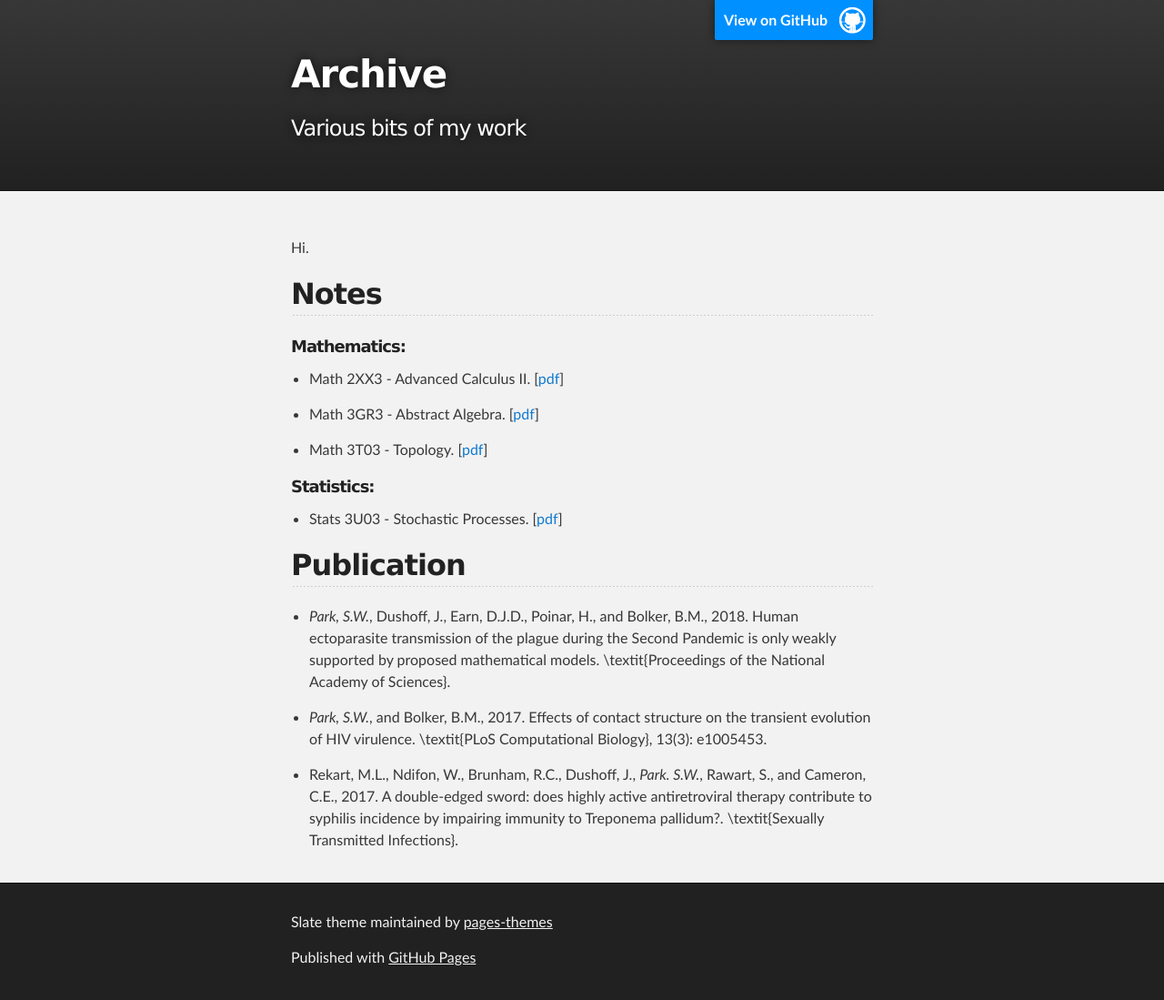
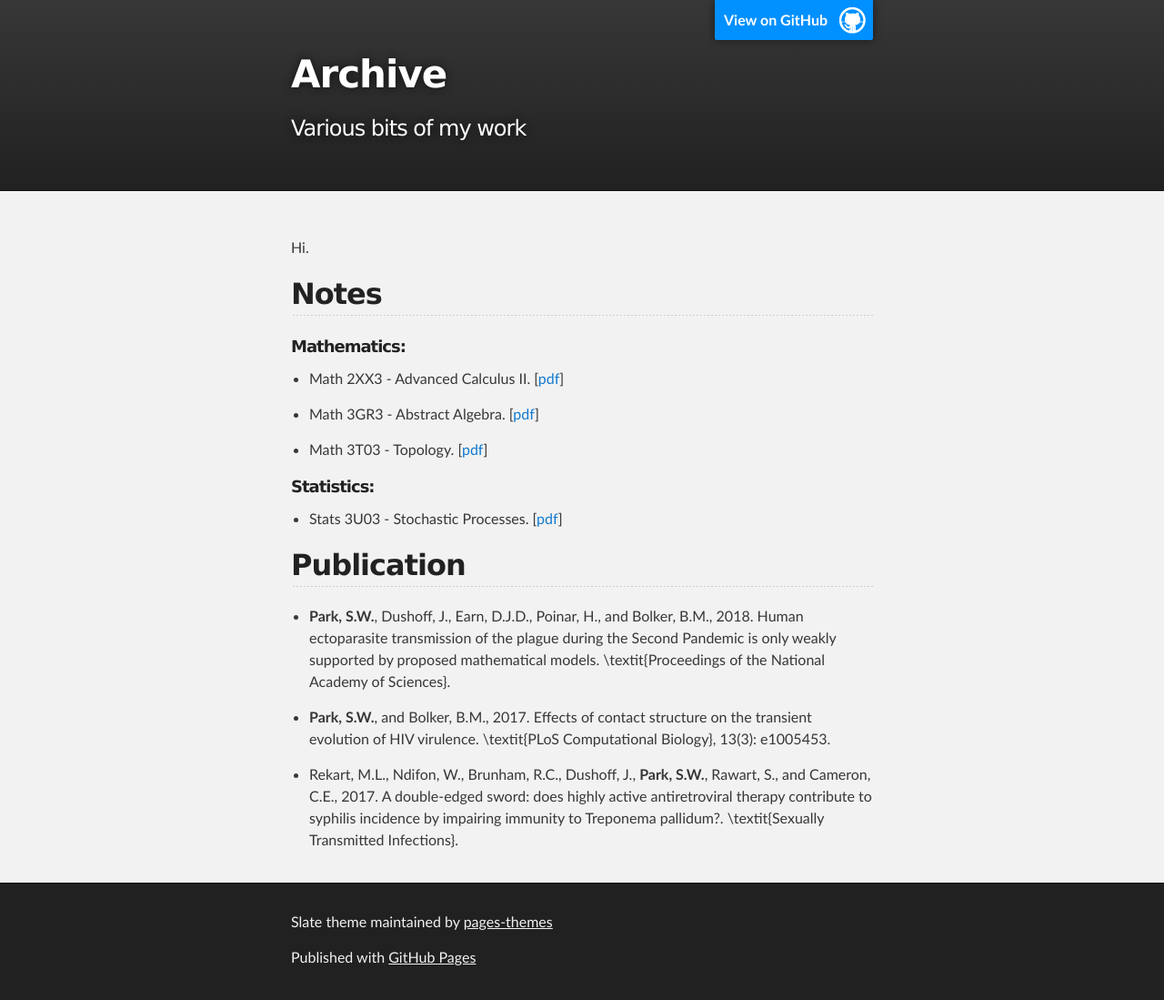
Before and after one commit to parksw3/parksw3.github.io, a Jekyll site: the page built from index.md, in a window 1280 px wide. Shown: the whole page at 91% size. Built offline with Jekyll 4.4.1, drawn with Linux system fonts in a browser that asks for light colours.

Commit message:
bold again

```diff
--- a/index.md
+++ b/index.md
@@ -22,8 +22,8 @@ Notes
 Publication
 ----
 
-* _Park, S.W._, Dushoff, J., Earn, D.J.D., Poinar, H., and Bolker, B.M., 2018. Human ectoparasite transmission of the plague during the Second Pandemic is only weakly supported by proposed mathematical models. \textit{Proceedings of the National Academy of Sciences}.
+* __Park, S.W.__, Dushoff, J., Earn, D.J.D., Poinar, H., and Bolker, B.M., 2018. Human ectoparasite transmission of the plague during the Second Pandemic is only weakly supported by proposed mathematical models. \textit{Proceedings of the National Academy of Sciences}.
 
-* _Park, S.W._, and Bolker, B.M., 2017. Effects of contact structure on the transient evolution of HIV virulence. \textit{PLoS Computational Biology}, 13(3): e1005453.
+* __Park, S.W.__, and Bolker, B.M., 2017. Effects of contact structure on the transient evolution of HIV virulence. \textit{PLoS Computational Biology}, 13(3): e1005453.
 
-* Rekart, M.L., Ndifon, W., Brunham, R.C., Dushoff, J., _Park. S.W._, Rawart, S., and Cameron, C.E., 2017. A double-edged sword: does highly active antiretroviral therapy contribute to syphilis incidence by impairing immunity to Treponema pallidum?. \textit{Sexually Transmitted Infections}.
+* Rekart, M.L., Ndifon, W., Brunham, R.C., Dushoff, J., __Park, S.W.__, Rawart, S., and Cameron, C.E., 2017. A double-edged sword: does highly active antiretroviral therapy contribute to syphilis incidence by impairing immunity to Treponema pallidum?. \textit{Sexually Transmitted Infections}.
```
